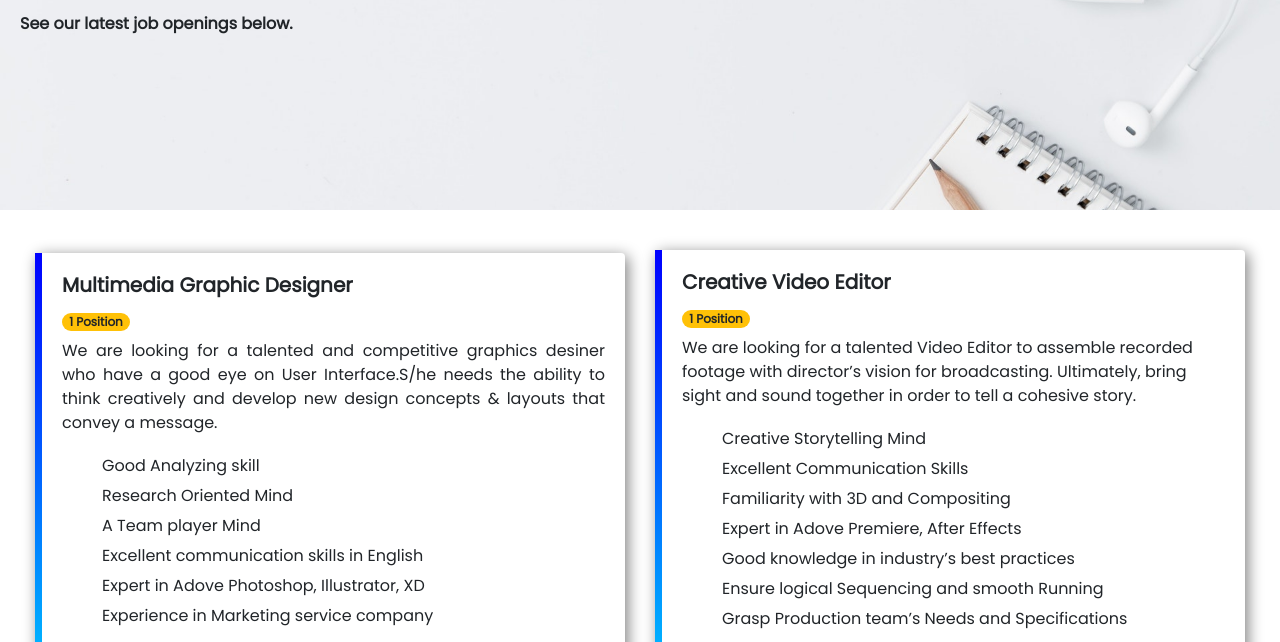
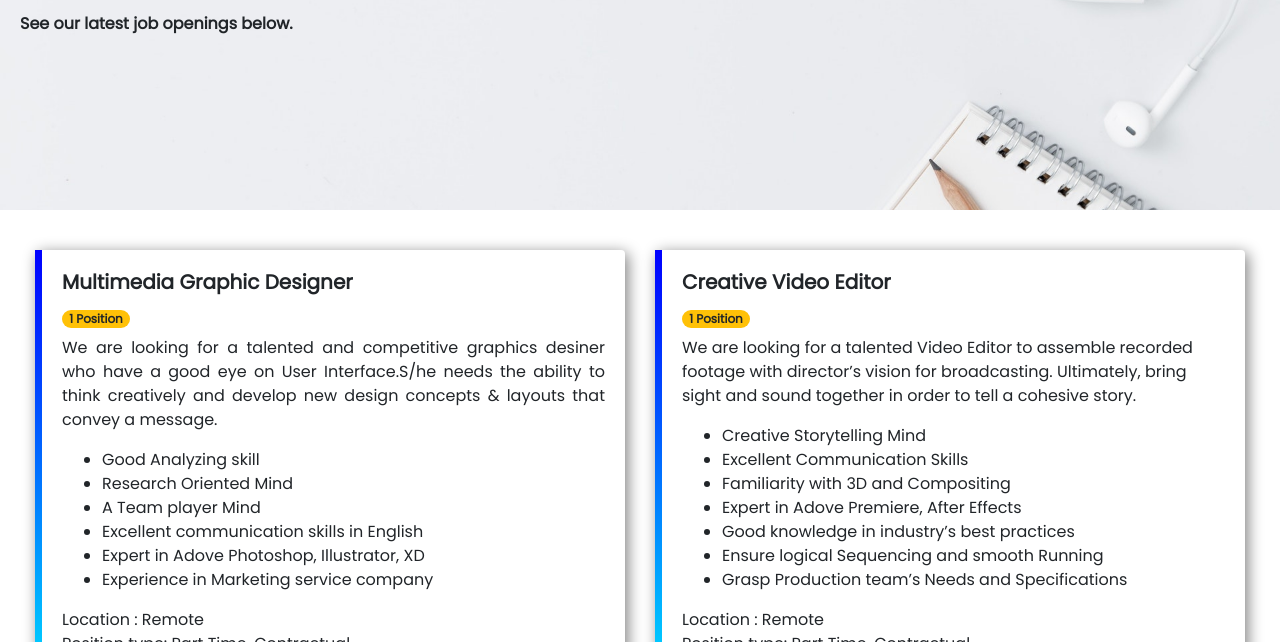
Before and after one commit to joyoanta/logiclab-career, a plain HTML site: page index.html in a window 1280 px wide. Shown: the part 310-952 px from the top of the page. Drawn offline with nearby package versions, Linux system fonts and the light colour scheme.

Commit message:
bug fixed

```diff
--- a/style.css
+++ b/style.css
@@ -137,9 +137,10 @@ footer{
 .low-part{
 
     margin-top: 30px;
+
 }
 
-.row ul {
+.low-part ul {
 
     list-style-type: none;
     margin-bottom: 40px;
```
